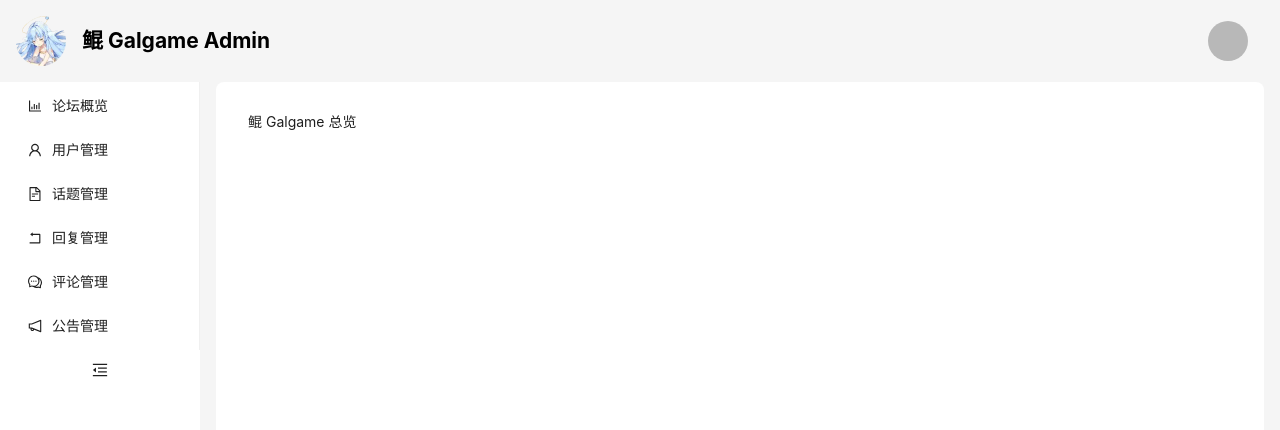
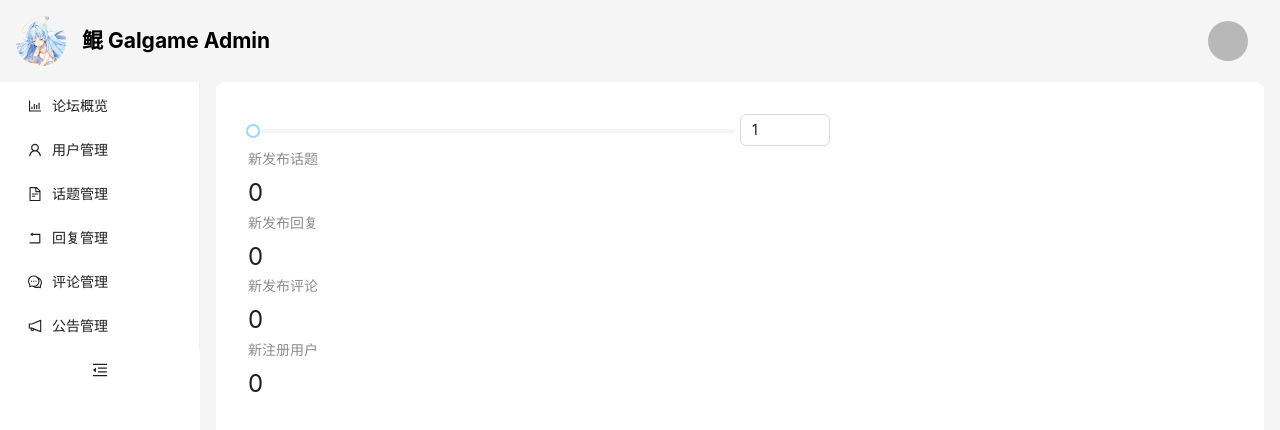
Before and after one commit to KUN1007/kun-galgame-admin-react-swc, a React (Vite) app: page /overview in a window 1280 px wide. Shown: the top 430 px of the page. Built offline with nearby package versions, Linux system fonts and the light colour scheme.

Commit message:
feat: getOverviewData

```diff
--- /dev/null
+++ b/src/api/overview/overview.ts
@@ -0,0 +1,20 @@
+import { fetchDelete, fetchGet, fetchPut } from '@/utils/request'
+
+export interface OverviewData {
+  newTopics: number
+  newReplies: number
+  newComments: number
+  newUsers: number
+}
+
+export interface WeekData {}
+
+type OverviewResponseData = KUNGalgameResponseData<OverviewData>
+
+export const getOverviewDataApi = async (
+  days: number
+): Promise<OverviewResponseData> => {
+  const url = `/overview?days=${days}`
+  const response = await fetchPut<OverviewResponseData>(url)
+  return response
+}
--- a/src/pages/login/index.tsx
+++ b/src/pages/login/index.tsx
@@ -62,7 +62,7 @@ export const LoginPage: React.FC = () => {
               id="name"
               type="text"
               autoComplete="username"
-              placeholder="Basic usage"
+              placeholder="请输入您的论坛用户名或邮箱"
               value={state.name}
               onChange={handleEmailChange}
             />
@@ -74,7 +74,7 @@ export const LoginPage: React.FC = () => {
               id="password"
               type="password"
               autoComplete="password"
-              placeholder="Basic usage"
+              placeholder="请输入您的密码"
               value={state.password}
               onChange={handlePasswordChange}
             />
--- a/src/pages/overview/index.tsx
+++ b/src/pages/overview/index.tsx
@@ -1,7 +1,48 @@
-import { FC } from 'react'
+import { FC, useState } from 'react'
+import { Statistic, InputNumber, Slider, Row, Col } from 'antd'
+import { getOverviewDataApi } from '@/api/overview/overview'
+import type { OverviewData } from '@/api/overview/overview'
 
 const OverviewPage: FC = () => {
-  return <div>鲲 Galgame 总览</div>
+  const [overview, setOverview] = useState<OverviewData>({
+    newTopics: 0,
+    newReplies: 0,
+    newComments: 0,
+    newUsers: 0,
+  })
+  const [days, setDays] = useState(1)
+
+  const onChange = (newValue: number) => {
+    setDays(newValue)
+  }
+
+  const getOverview = async () => {
+    const res = await getOverviewDataApi(days)
+    setOverview(res.data)
+  }
+
+  return (
+    <div>
+      <Row>
+        <Col span={12}>
+          <Slider min={1} max={20} onChange={onChange} value={days} />
+        </Col>
+        <Col span={4}>
+          <InputNumber
+            min={1}
+            max={20}
+            value={days}
+            onChange={(value) => onChange(value ?? 0)}
+          />
+        </Col>
+      </Row>
+
+      <Statistic title="新发布话题" value={overview.newTopics} />
+      <Statistic title="新发布回复" value={overview.newReplies} />
+      <Statistic title="新发布评论" value={overview.newComments} />
+      <Statistic title="新注册用户" value={overview.newUsers} />
+    </div>
+  )
 }
 
 export default OverviewPage
```
